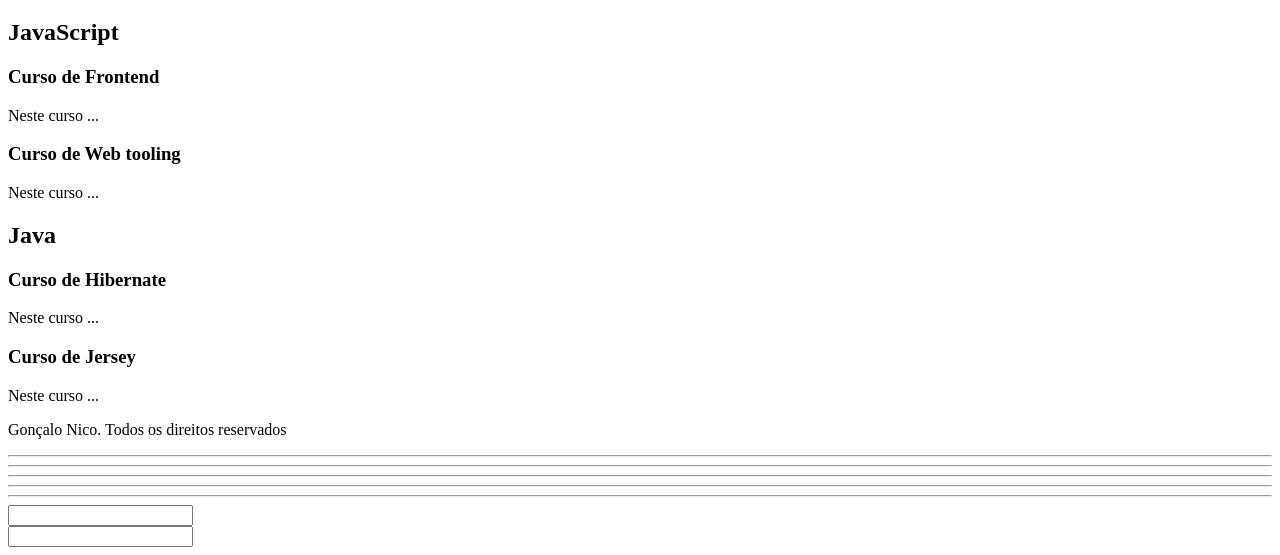
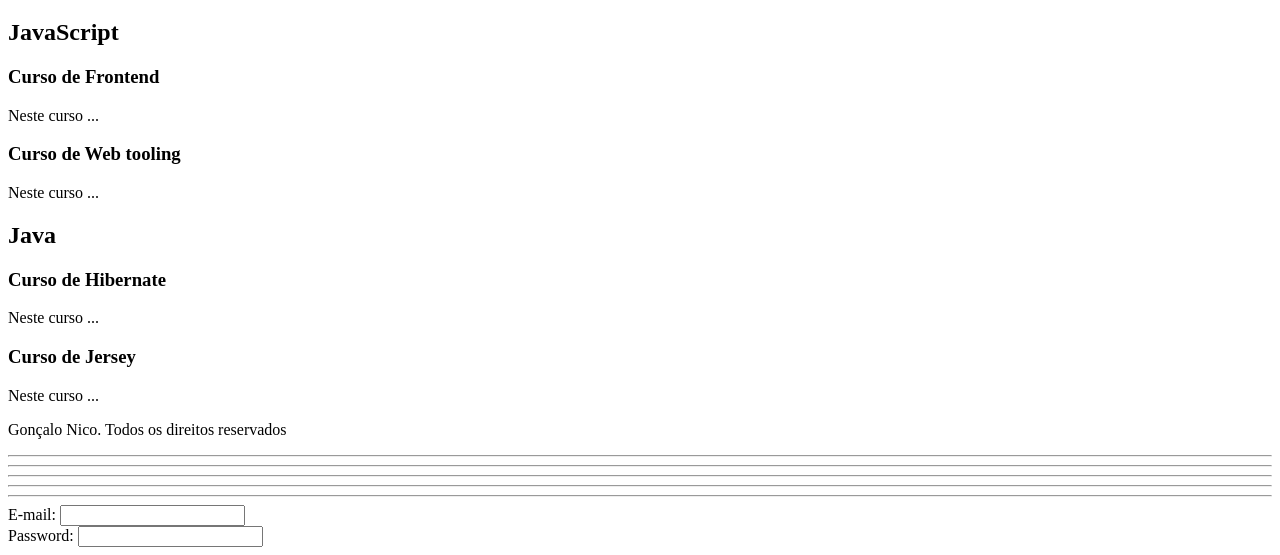
Before and after one commit to GANS15092020/WebConference, a plain HTML site: page index.html in a window 1280 px wide. Shown: the part 565-1120 px from the top of the page. Drawn offline with Linux system fonts and the light colour scheme.

Commit message:
4a alteração

```diff
--- a/index.html
+++ b/index.html
@@ -47,8 +47,10 @@
         <hr><hr><hr><hr><hr>
 
         <form>
-            <input type="email"><br>
-            <input type="password"><br>
+            <label for="myEmail">E-mail:</label>
+            <input id="myEmail" type="email"><br>
+            <label for="myPassword">Password:</label>
+            <input id="myPassword" type="password">
         </form>
 
     </body>
```
